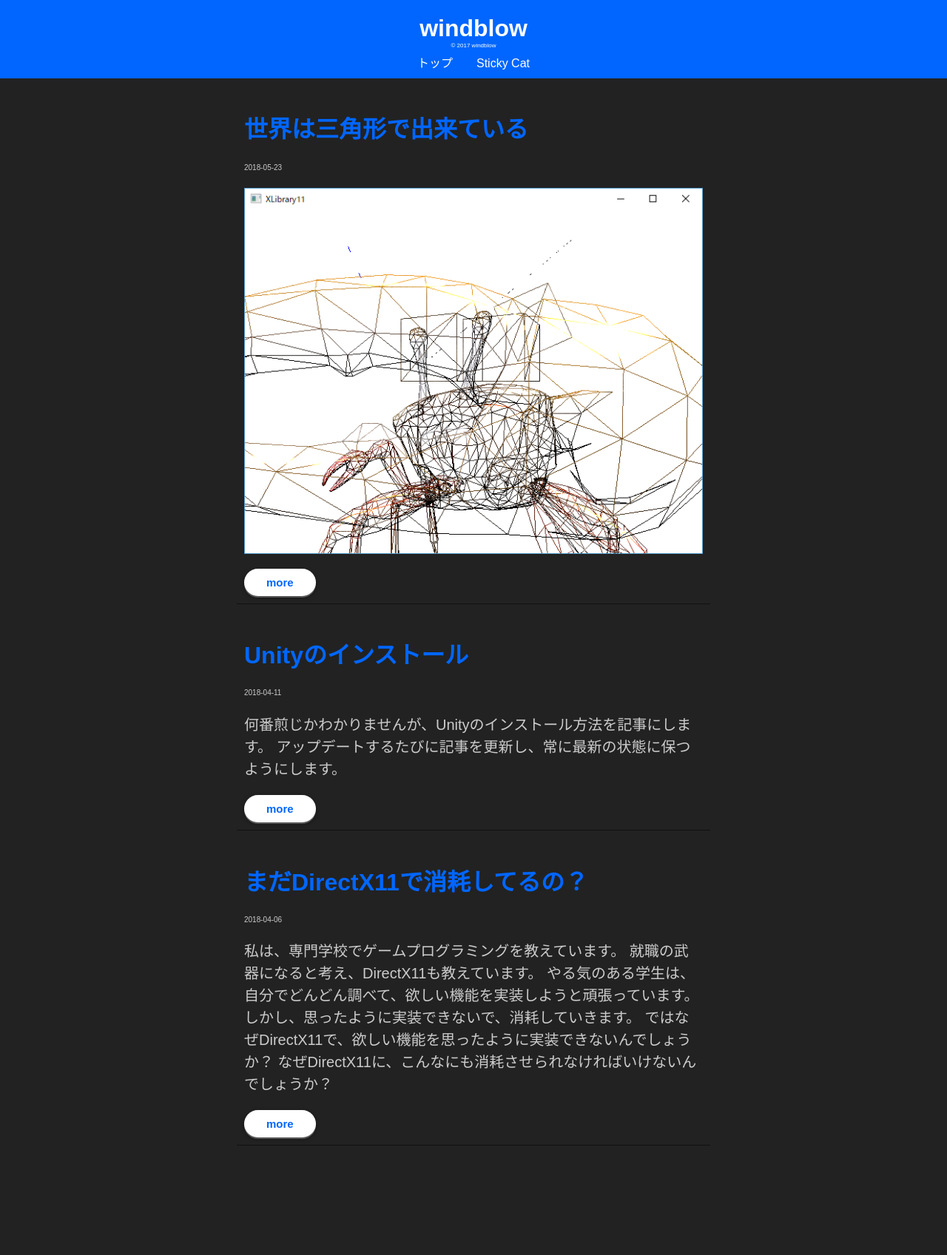
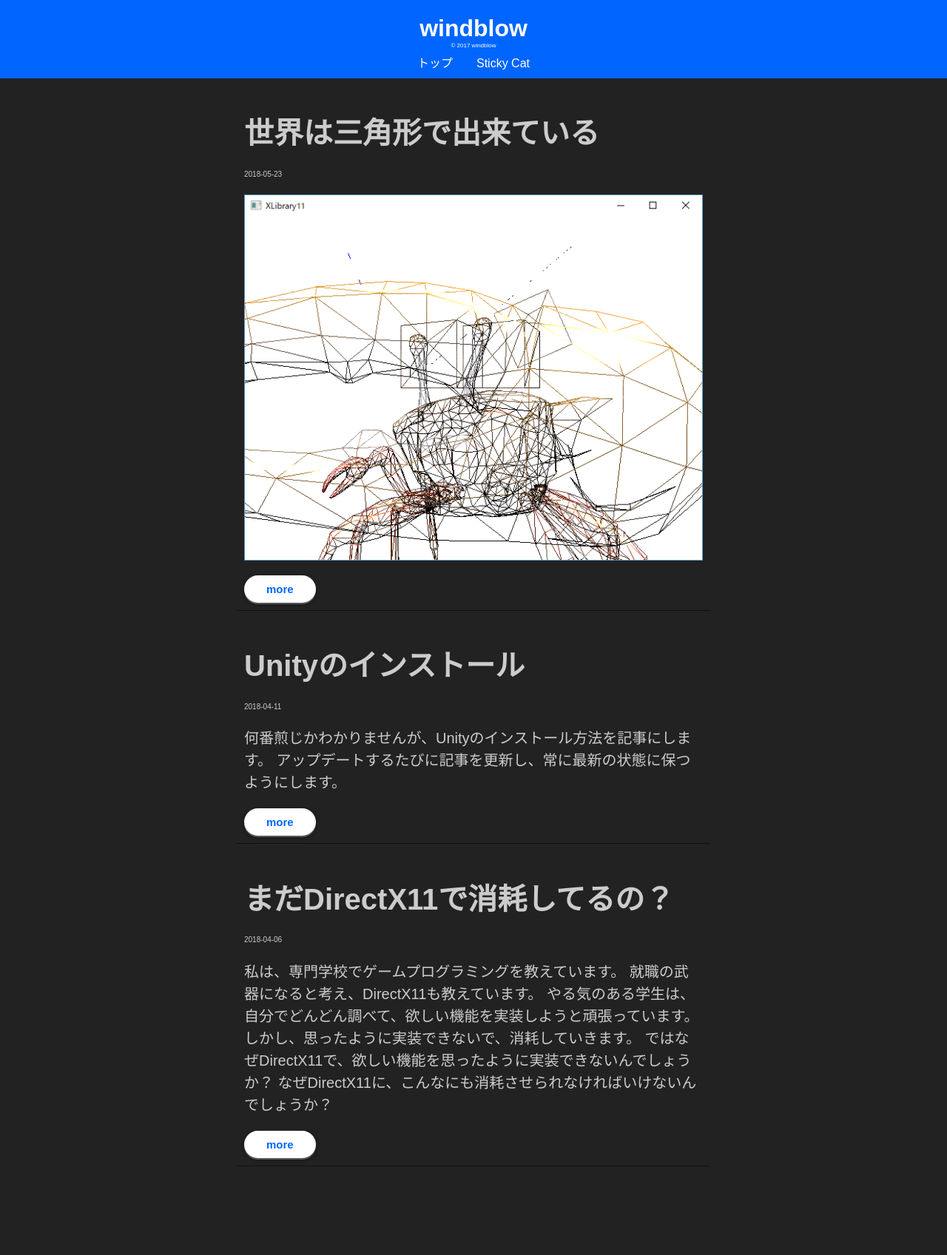
Before and after one commit to itukikikuti/windblow.net, a Jekyll site: the page built from index.html, in a window 1280 px wide. Shown: the whole page at 74% size. Built offline with Jekyll 4.4.1, drawn with Linux system fonts in a browser that asks for light colours; the list of posts is cut into pages by our own code; before the commit the page ends 1669 px from its top, so only the background shows below that.

Commit message:
Update style.scss

```diff
--- a/assets/css/style.scss
+++ b/assets/css/style.scss
@@ -87,7 +87,7 @@
     margin: 20px 0;
     padding: 10px;
     border-bottom: 1px solid rgba(0, 0, 0, 0.5);
-    h a {
+    h1 a {
         font-weight: bold;
         font-size: 40px;
         color: $text;
```
